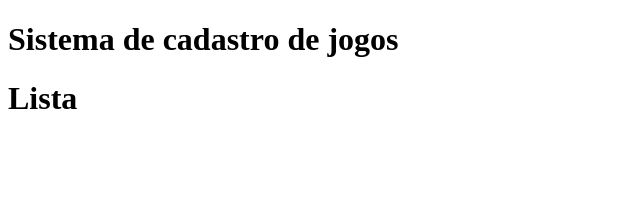
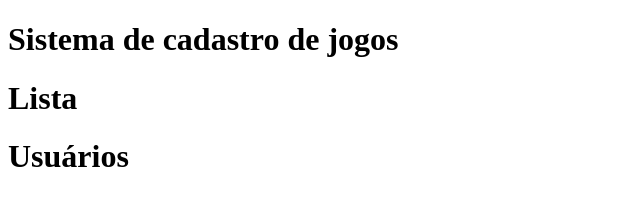
Before and after one commit to LucsSM/cadastro-de-jogos, a plain HTML site: page index.html in a window 1280 px wide. Shown: the whole page, without its empty margins (0-640 px from the left). Drawn offline with Linux system fonts and the light colour scheme.

Commit message:
Lista de usuários adicionada

```diff
--- a/index.html
+++ b/index.html
@@ -9,6 +9,7 @@
 <body>
     <h1>Sistema de cadastro de jogos</h1>
     <h1>Lista</h1>
+    <h1>Usuários</h1>
     <script>src="app.js"</script>
 </body>
 </html>
```
